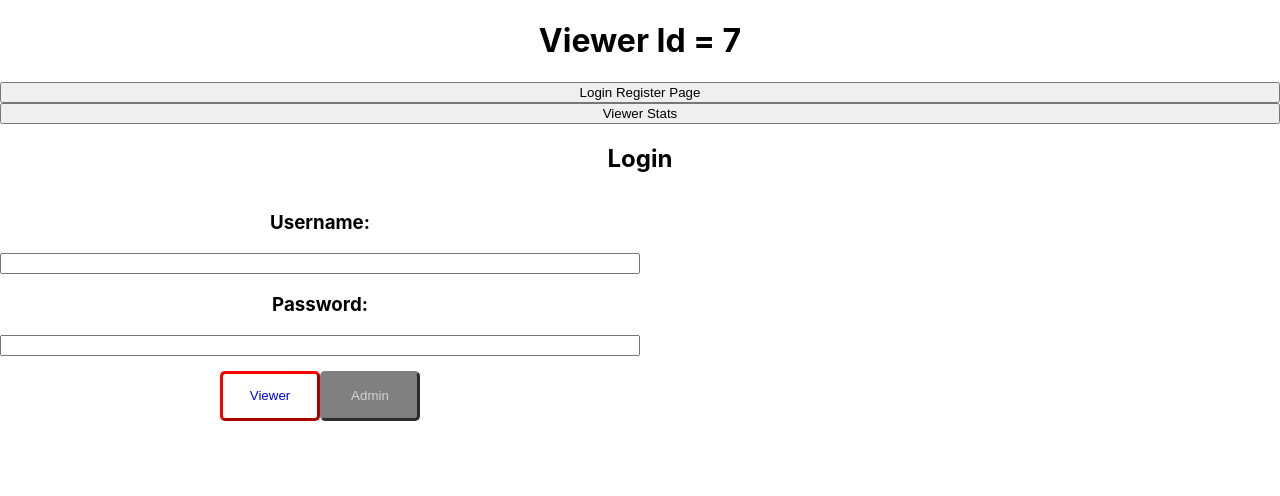
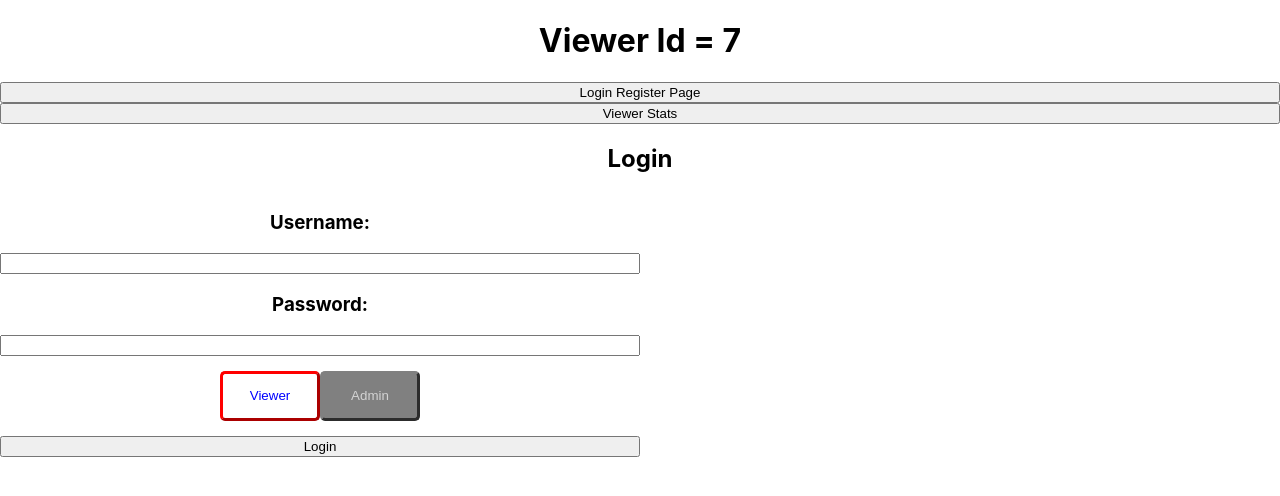
Before and after one commit to chalonhutson/hipster-cinematice-universe, a React (Create React App) app in the folder client/: page / in a window 1280 px wide. Shown: the top 496 px of the page. Built offline with nearby package versions, Linux system fonts and the light colour scheme.

Commit message:
Began login post request.

```diff
--- a/client/src/components/LoginRegister.js
+++ b/client/src/components/LoginRegister.js
@@ -13,6 +13,22 @@ export default function LoginRegister({ callbackSetViewerId }) {
         .then(data => {
             callbackSetViewerId(data.viewer_id)
         })
+    }
+
+    function attemptLogin() {
+        console.log("attempted")
+        fetch('/login', {
+            method: 'POST',
+            body: JSON.stringify({
+                username: loginUsername,
+                password: loginPassword
+            })
+        })
+            .then(res => res.json())
+            .then(data => {
+                console.log('Success:', data)
+            })
+
     }
 
     return (
@@ -41,6 +57,7 @@ export default function LoginRegister({ callbackSetViewerId }) {
                         Admin
                     </button>
                 </div>
+                <button onClick={() => attemptLogin()}>Login</button>
 
             </div>
         </div>
```
Also changed, not shown: 1 other file (tests, documents, lock files or other folders).
